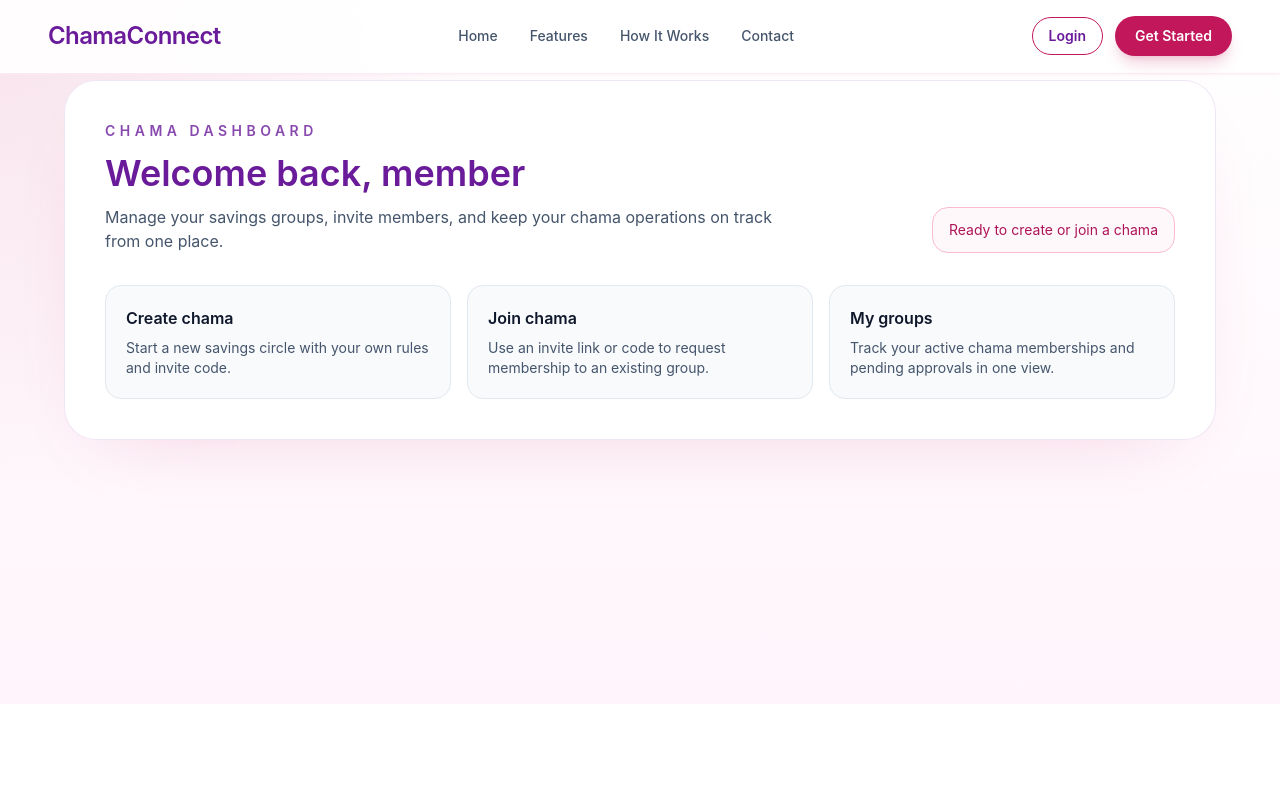
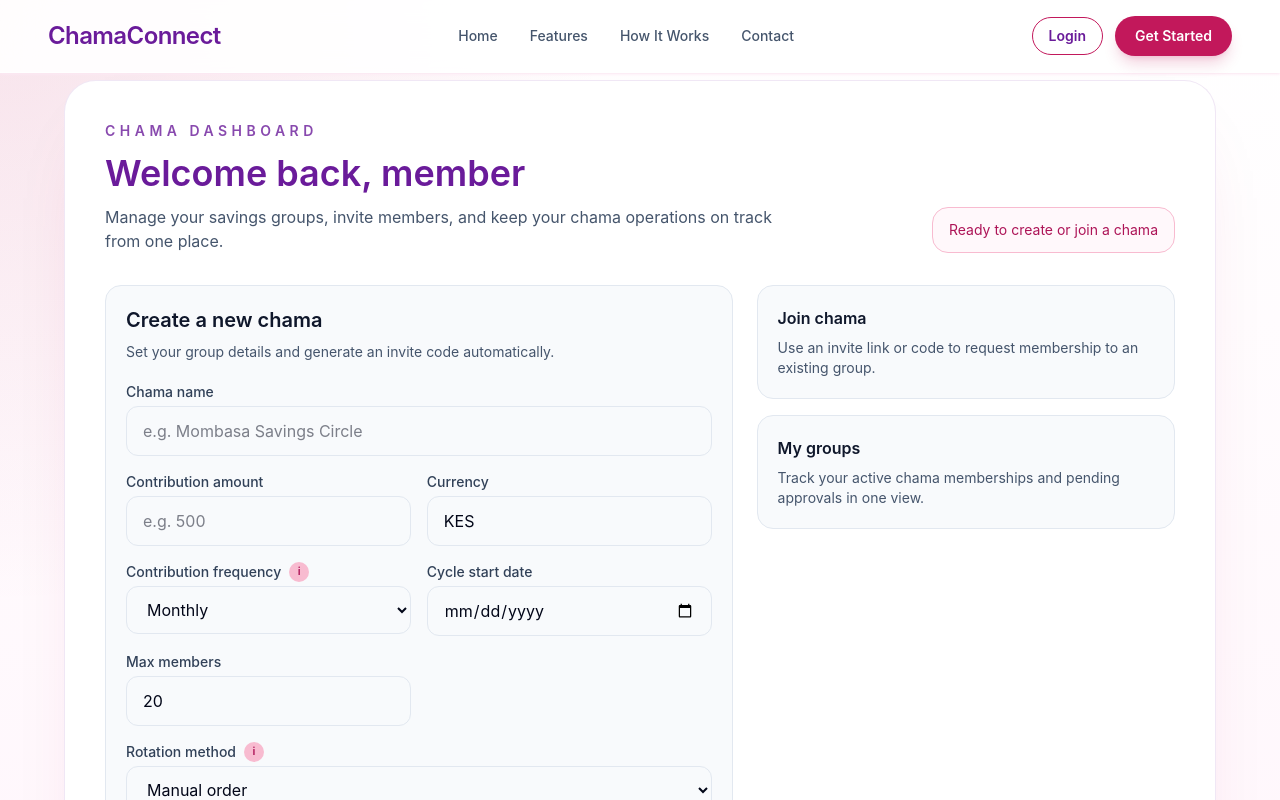
Before and after one commit to dev-lynne/kibagenge, a React (Vite) app: page /dashboard in a window 1280 px wide. Shown: the top 800 px of the page. Built offline with nearby package versions, Linux system fonts and the light colour scheme; no server answers.

Commit message:
feat: creation of chamas

```diff
--- /dev/null
+++ b/src/api/chama.ts
@@ -0,0 +1,26 @@
+import axios from 'axios'
+
+const api = axios.create({
+  baseURL: import.meta.env.VITE_API_URL || 'http://localhost:8000',
+  headers: { 'Content-Type': 'application/json' },
+})
+
+export interface ChamaCreatePayload {
+  name: string
+  description?: string
+  contribution_amount: number
+  currency: string
+  contribution_frequency: string
+  cycle_start_date: string
+  max_members: number
+  rotation_method: string
+}
+
+export const createChama = (payload: ChamaCreatePayload) => {
+  const token = localStorage.getItem('access_token')
+  return api.post('/chama/create', payload, {
+    headers: {
+      Authorization: `Bearer ${token}`,
+    },
+  })
+}
--- a/src/pages/Dashboard.tsx
+++ b/src/pages/Dashboard.tsx
@@ -1,7 +1,47 @@
-import { useMemo } from 'react'
+import { useMemo, useState } from 'react'
+import { createChama } from '../api/chama'
 
 export default function Dashboard() {
   const userLabel = useMemo(() => localStorage.getItem('auth_full_name') || localStorage.getItem('auth_user') || 'member', [])
+  const [form, setForm] = useState({
+    name: '',
+    description: '',
+    contribution_amount: '',
+    currency: 'KES',
+    contribution_frequency: 'monthly',
+    cycle_start_date: '',
+    max_members: '20',
+    rotation_method: 'manual',
+  })
+  const [message, setMessage] = useState('')
+  const [error, setError] = useState('')
+
+  const handleSubmit = async (event: React.FormEvent<HTMLFormElement>) => {
+    event.preventDefault()
+    setError('')
+    setMessage('')
+
+    try {
+      const response = await createChama({
+        ...form,
+        contribution_amount: Number(form.contribution_amount),
+        max_members: Number(form.max_members),
+      })
+      setMessage(response.data.message || 'Chama created successfully.')
+      setForm({
+        name: '',
+        description: '',
+        contribution_amount: '',
+        currency: 'KES',
+        contribution_frequency: 'monthly',
+        cycle_start_date: '',
+        max_members: '20',
+        rotation_method: 'manual',
+      })
+    } catch (err: any) {
+      setError(err?.response?.data?.detail || 'Unable to create chama')
+    }
+  }
 
   return (
     <section className="min-h-[calc(100vh-6rem)] bg-[radial-gradient(circle_at_top_left,_rgba(194,24,91,0.12),_transparent_35%),linear-gradient(180deg,_#ffffff_0%,_#fff4fb_100%)] px-6 py-20 sm:px-8 lg:px-12">
@@ -20,11 +60,72 @@ export default function Dashboard() {
             </div>
           </div>
 
-          <div className="mt-8 grid gap-4 md:grid-cols-3">
-            <div className="rounded-2xl border border-slate-200 bg-slate-50 p-5">
-              <h2 className="font-semibold text-slate-900">Create chama</h2>
-              <p className="mt-2 text-sm text-slate-600">Start a new savings circle with your own rules and invite code.</p>
+          <div className="mt-8 grid gap-6 lg:grid-cols-[1.2fr_0.8fr]">
+            <form onSubmit={handleSubmit} className="rounded-2xl border border-slate-200 bg-slate-50 p-5">
+              <h2 className="text-xl font-semibold text-slate-900">Create a new chama</h2>
+              <p className="mt-2 text-sm text-slate-600">Set your group details and generate an invite code automatically.</p>
+
+              <div className="mt-5 grid gap-4 md:grid-cols-2">
+                <div className="md:col-span-2">
+                  <label className="mb-1 block text-sm font-medium text-slate-700">Chama name</label>
+                  <input value={form.name} onChange={(e) => setForm({ ...form, name: e.target.value })} placeholder="e.g. Mombasa Savings Circle" className="w-full rounded-xl border border-slate-200 px-4 py-3" required />
                 </div>
+
+                <div>
+                  <label className="mb-1 block text-sm font-medium text-slate-700">Contribution amount</label>
+                  <input value={form.contribution_amount} onChange={(e) => setForm({ ...form, contribution_amount: e.target.value })} type="number" placeholder="e.g. 500" className="w-full rounded-xl border border-slate-200 px-4 py-3" required />
+                </div>
+
+                <div>
+                  <label className="mb-1 block text-sm font-medium text-slate-700">Currency</label>
+                  <input value={form.currency} onChange={(e) => setForm({ ...form, currency: e.target.value })} placeholder="e.g. KES" className="w-full rounded-xl border border-slate-200 px-4 py-3" required />
+                </div>
+
+                <div>
+                  <label className="mb-1 flex items-center gap-2 text-sm font-medium text-slate-700">
+                    Contribution frequency
+                    <span title="How often members contribute, such as weekly, bi-weekly, or monthly." className="inline-flex h-5 w-5 cursor-help items-center justify-center rounded-full bg-[#F8BBD0] text-[11px] font-semibold text-[#AD1457]">i</span>
+                  </label>
+                  <select value={form.contribution_frequency} onChange={(e) => setForm({ ...form, contribution_frequency: e.target.value })} className="w-full rounded-xl border border-slate-200 px-4 py-3">
+                    <option value="weekly">Weekly</option>
+                    <option value="biweekly">Bi-weekly</option>
+                    <option value="monthly">Monthly</option>
+                  </select>
+                </div>
+
+                <div>
+                  <label className="mb-1 block text-sm font-medium text-slate-700">Cycle start date</label>
+                  <input value={form.cycle_start_date} onChange={(e) => setForm({ ...form, cycle_start_date: e.target.value })} type="date" className="w-full rounded-xl border border-slate-200 px-4 py-3" required />
+                </div>
+
+                <div>
+                  <label className="mb-1 block text-sm font-medium text-slate-700">Max members</label>
+                  <input value={form.max_members} onChange={(e) => setForm({ ...form, max_members: e.target.value })} type="number" placeholder="e.g. 20" className="w-full rounded-xl border border-slate-200 px-4 py-3" required />
+                </div>
+
+                <div className="md:col-span-2">
+                  <label className="mb-1 flex items-center gap-2 text-sm font-medium text-slate-700">
+                    Rotation method
+                    <span title="Choose whether turns are assigned manually or by a random draw." className="inline-flex h-5 w-5 cursor-help items-center justify-center rounded-full bg-[#F8BBD0] text-[11px] font-semibold text-[#AD1457]">i</span>
+                  </label>
+                  <select value={form.rotation_method} onChange={(e) => setForm({ ...form, rotation_method: e.target.value })} className="w-full rounded-xl border border-slate-200 px-4 py-3">
+                    <option value="manual">Manual order</option>
+                    <option value="random">Random draw</option>
+                  </select>
+                </div>
+
+                <div className="md:col-span-2">
+                  <label className="mb-1 block text-sm font-medium text-slate-700">Description</label>
+                  <textarea value={form.description} onChange={(e) => setForm({ ...form, description: e.target.value })} placeholder="Describe the goal of your chama" className="w-full rounded-xl border border-slate-200 px-4 py-3" rows={3} />
+                </div>
+              </div>
+
+              <button type="submit" className="mt-5 rounded-xl bg-[#6A1B9A] px-6 py-3 font-medium text-white">Create chama</button>
+              {message ? <p className="mt-4 text-sm text-emerald-600">{message}</p> : null}
+              {error ? <p className="mt-4 text-sm text-rose-600">{error}</p> : null}
+            </form>
+
+            <div className="space-y-4">
               <div className="rounded-2xl border border-slate-200 bg-slate-50 p-5">
                 <h2 className="font-semibold text-slate-900">Join chama</h2>
                 <p className="mt-2 text-sm text-slate-600">Use an invite link or code to request membership to an existing group.</p>
@@ -36,6 +137,7 @@ export default function Dashboard() {
             </div>
           </div>
         </div>
+      </div>
     </section>
   )
 }
```
Lines whose indentation alone changed are shown as unchanged.
